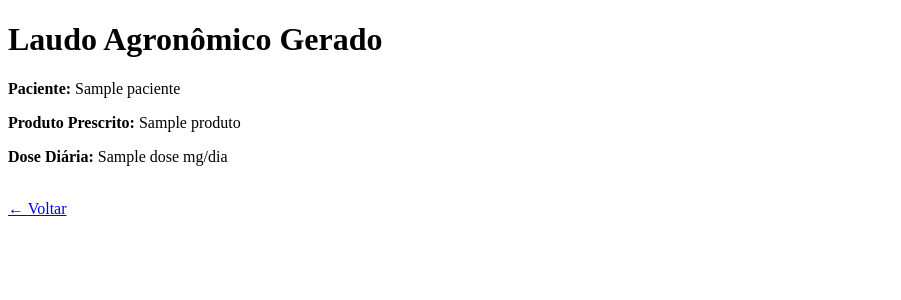
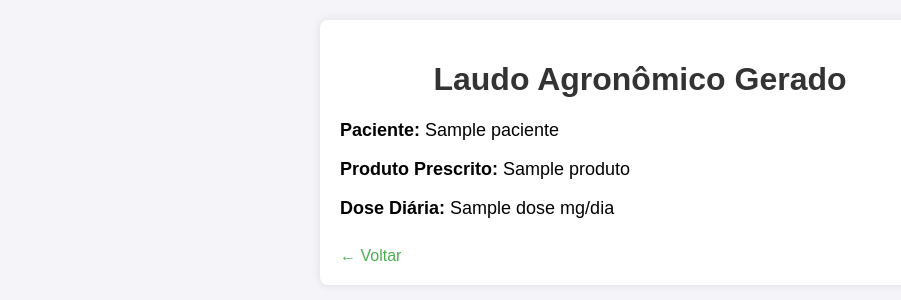
Before and after one commit to phturatti/laudo-agro-system, a Flask app: template templates/laudo.html in a window 1280 px wide. Shown: the top 300 px of the page, without its empty margins (0-901 px from the left). Run offline with Flask 3, Linux system fonts and the light colour scheme; the template is opened without the code that fills it: most values are stand-ins (such as "Sample title", 1, 10 or a date in 2020).

Commit message:
Update laudo.html

```diff
--- a/templates/laudo.html
+++ b/templates/laudo.html
@@ -3,13 +3,16 @@
 <head>
     <meta charset="UTF-8">
     <title>Laudo Gerado</title>
+    <link rel="stylesheet" href="{{ url_for('static', filename='styles.css') }}">
 </head>
 <body>
+    <div class="laudo-container">
         <h1>Laudo Agronômico Gerado</h1>
         <p><strong>Paciente:</strong> {{ paciente }}</p>
         <p><strong>Produto Prescrito:</strong> {{ produto }}</p>
         <p><strong>Dose Diária:</strong> {{ dose }} mg/dia</p>
         <br>
         <a href="/">← Voltar</a>
+    </div>
 </body>
 </html>
```
Lines whose indentation alone changed are shown as unchanged.
